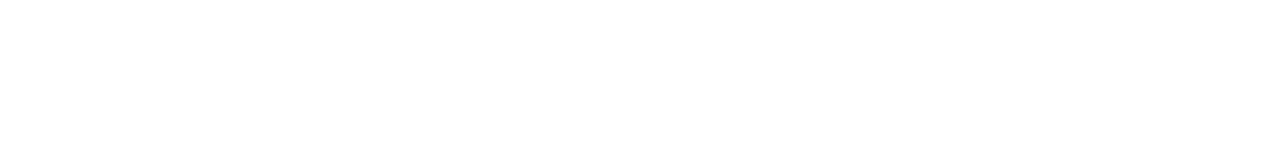
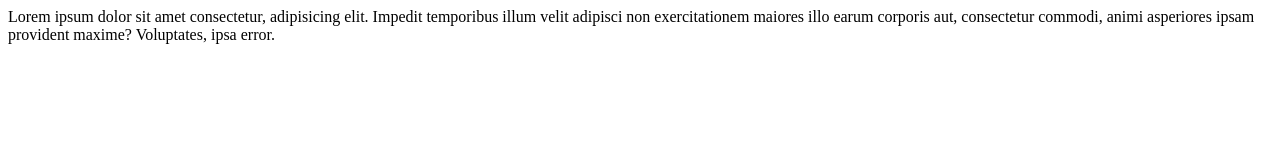
Before and after one commit to Sofisazz/rsschool-cv, a plain HTML site: page index.html in a window 1280 px wide. Drawn offline with Linux system fonts and the light colour scheme.

Commit message:
refactor: update html file

```diff
--- a/index.html
+++ b/index.html
@@ -5,5 +5,7 @@
     <meta name="viewport" content="width=device-width, initial-scale=1.0">
     <title>CV</title>
 </head>
-<body></body>
+<body>
+    Lorem ipsum dolor sit amet consectetur, adipisicing elit. Impedit temporibus illum velit adipisci non exercitationem maiores illo earum corporis aut, consectetur commodi, animi asperiores ipsam provident maxime? Voluptates, ipsa error.
+</body>
 </html>
```
